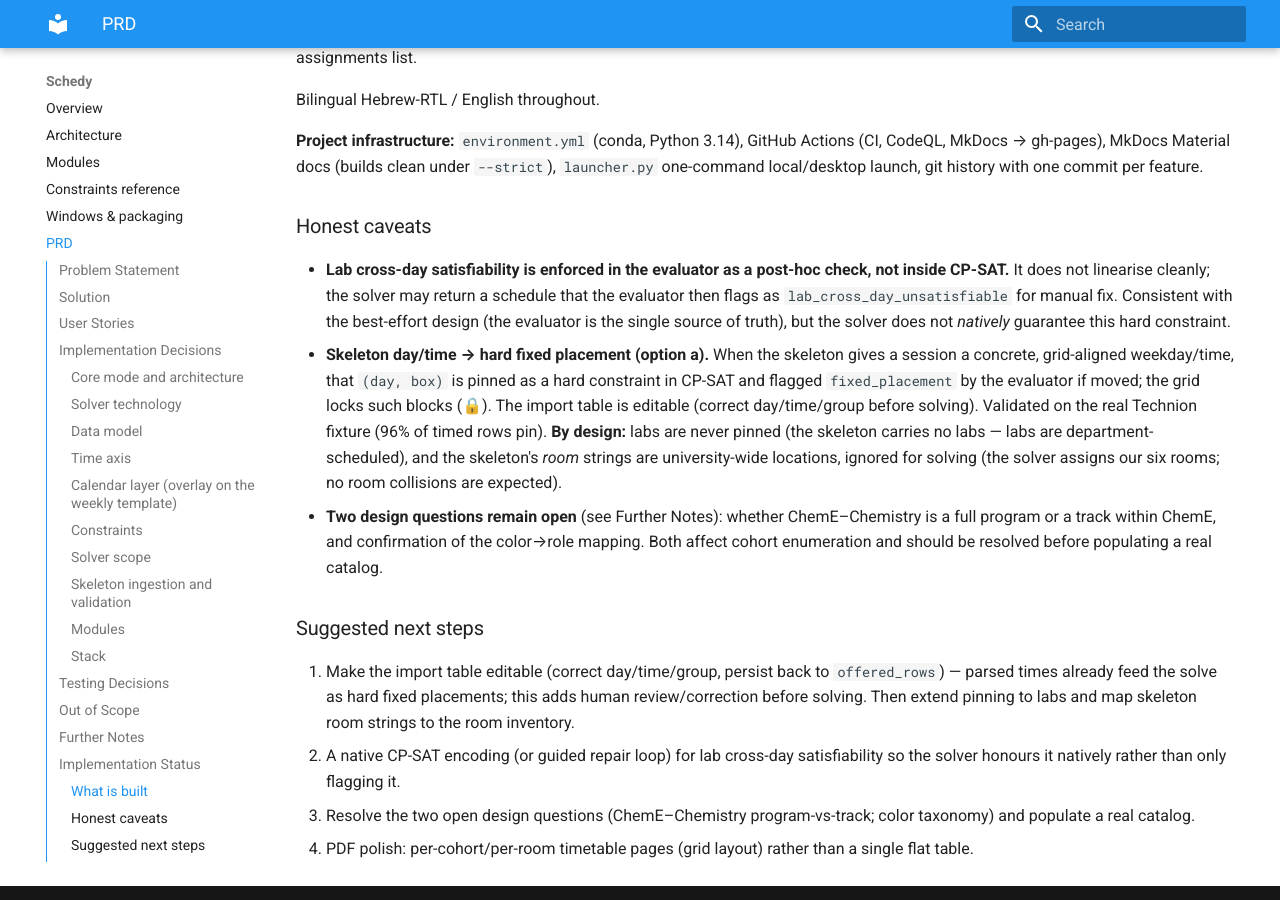
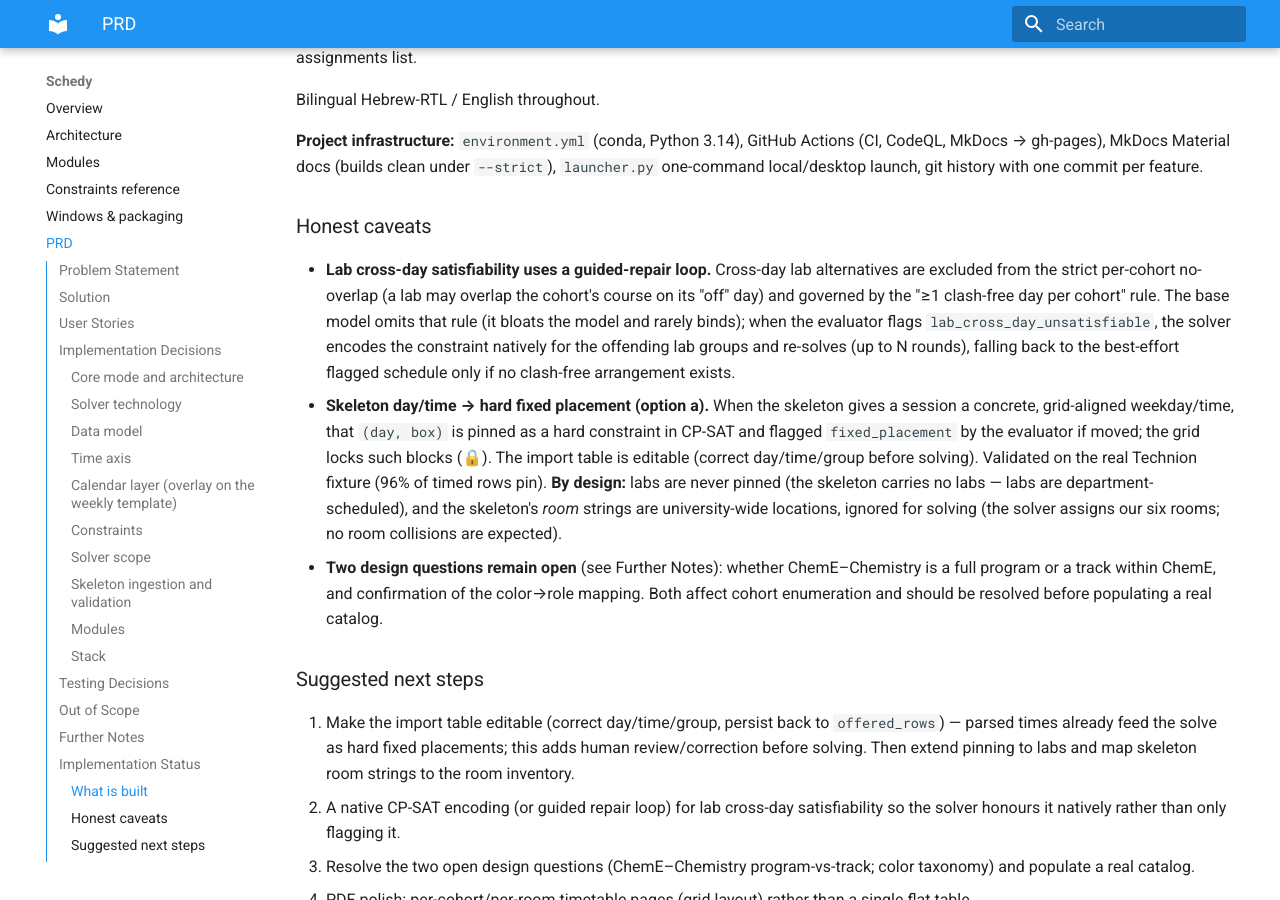
Before and after one commit to DanaResearchGroup/Schedy, an MkDocs documentation site: the page built from docs/PRD.md, in a window 1280 px wide and 900 px high, scrolled down 8805 px. Built offline with MkDocs 1.6.1 and Material for MkDocs 9.7.7, drawn with Linux system fonts in a browser that asks for light colours; some of the changed text lies outside the part shown.

Commit message:
Docs: lab cross-day now a guided-repair loop; 73 tests
Co-Authored-By: Claude Opus 4.8 (1M context) <noreply@anthropic.com>

```diff
--- a/docs/PRD.md
+++ b/docs/PRD.md
@@ -177,7 +177,7 @@ Weights are tunable by the planner.
 
 ## Implementation Status
 
-> Updated 2026-06-13. Backend engine complete and the frontend is a built, running MVP. **70 tests passing on Python 3.14**; the app runs single-process (FastAPI serves the built SPA) through a live catalog → availability/calendar → skeleton-pinned solve → edit → CSV / per-cohort-grid PDF pipeline.
+> Updated 2026-06-13. Backend engine complete and the frontend is a built, running MVP. **73 tests passing on Python 3.14**; the app runs single-process (FastAPI serves the built SPA) through a live catalog → availability/calendar → skeleton-pinned solve → edit → CSV / per-cohort-grid PDF pipeline.
 
 ### What is built
 
@@ -212,7 +212,7 @@ Bilingual Hebrew-RTL / English throughout.
 
 ### Honest caveats
 
-- **Lab cross-day satisfiability is enforced in the evaluator as a post-hoc check, not inside CP-SAT.** It does not linearise cleanly; the solver may return a schedule that the evaluator then flags as `lab_cross_day_unsatisfiable` for manual fix. Consistent with the best-effort design (the evaluator is the single source of truth), but the solver does not *natively* guarantee this hard constraint.
+- **Lab cross-day satisfiability uses a guided-repair loop.** Cross-day lab alternatives are excluded from the strict per-cohort no-overlap (a lab may overlap the cohort's course on its "off" day) and governed by the "≥1 clash-free day per cohort" rule. The base model omits that rule (it bloats the model and rarely binds); when the evaluator flags `lab_cross_day_unsatisfiable`, the solver encodes the constraint natively for the offending lab groups and re-solves (up to N rounds), falling back to the best-effort flagged schedule only if no clash-free arrangement exists.
 - **Skeleton day/time → hard fixed placement (option a).** When the skeleton gives a session a concrete, grid-aligned weekday/time, that `(day, box)` is pinned as a hard constraint in CP-SAT and flagged `fixed_placement` by the evaluator if moved; the grid locks such blocks (🔒). The import table is editable (correct day/time/group before solving). Validated on the real Technion fixture (96% of timed rows pin). **By design:** labs are never pinned (the skeleton carries no labs — labs are department-scheduled), and the skeleton's *room* strings are university-wide locations, ignored for solving (the solver assigns our six rooms; no room collisions are expected).
 - **Two design questions remain open** (see Further Notes): whether ChemE–Chemistry is a full program or a track within ChemE, and confirmation of the color→role mapping. Both affect cohort enumeration and should be resolved before populating a real catalog.
 
```
